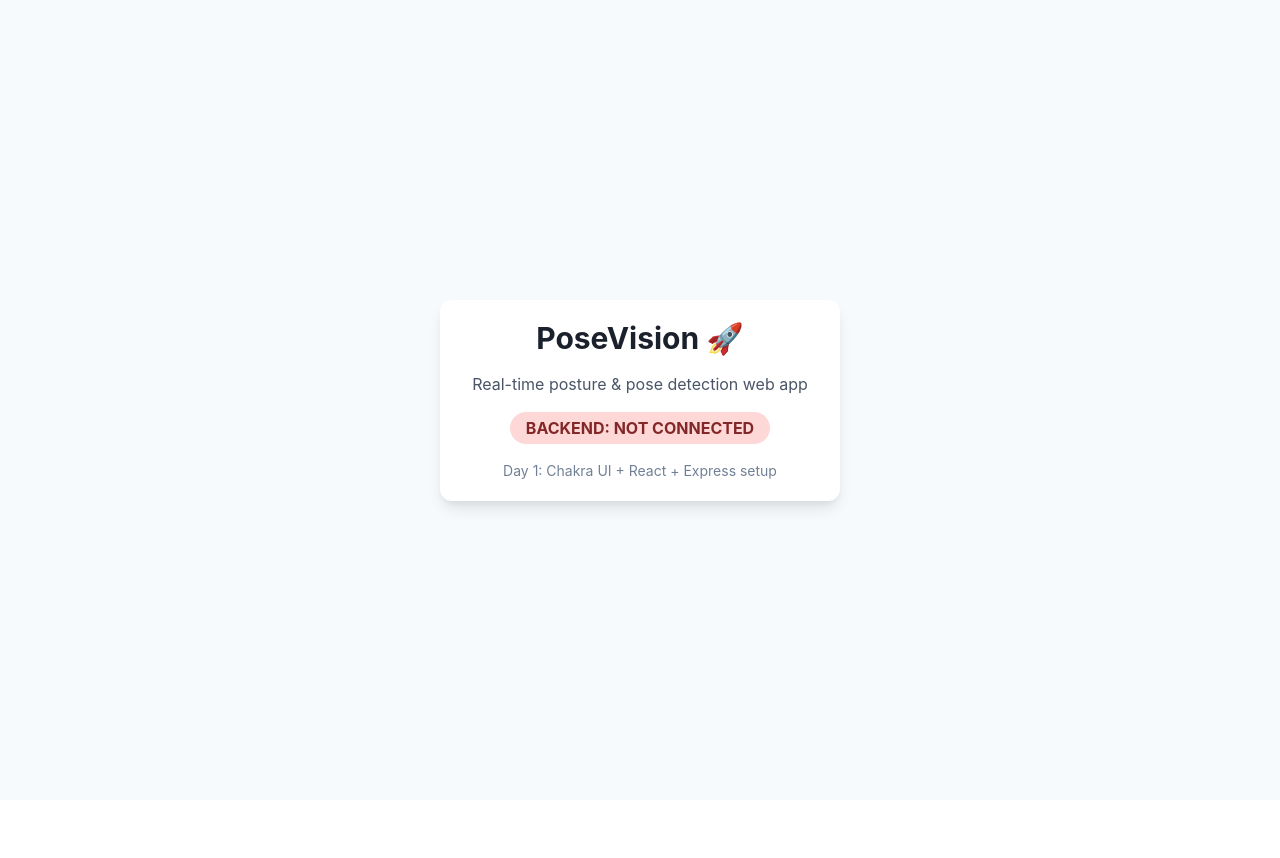
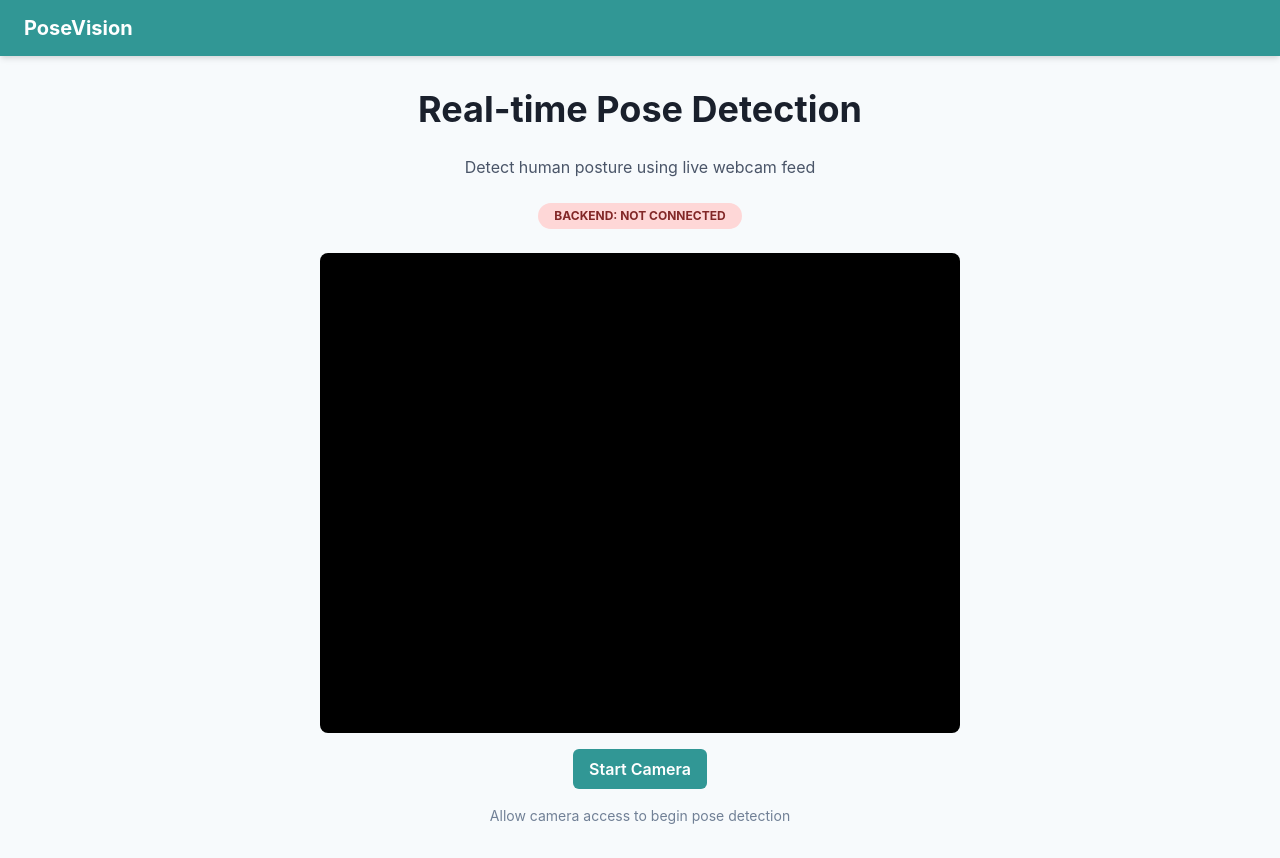
Before and after one commit to prernapreyshi/posevision, a React (Vite) app in the folder client/: page / in a window 1280 px wide. Before the commit the page ends 800 px from the top, so only its background shows below. Built offline with nearby package versions, Linux system fonts and the light colour scheme; no server answers.

Commit message:
Built a clean Chakra UI layout + live webcam access with start/stop controls.

```diff
--- a/client/src/App.jsx
+++ b/client/src/App.jsx
@@ -1,51 +1,12 @@
-import { useEffect, useState } from "react";
-import {
-  Box,
-  Heading,
-  Text,
-  Card,
-  CardBody,
-  VStack,
-  Badge,
-} from "@chakra-ui/react";
+import { Box } from "@chakra-ui/react";
+import Navbar from "./components/Navbar";
+import Home from "./pages/Home";
 
 function App() {
-  const [backendStatus, setBackendStatus] = useState("Checking...");
-
-  useEffect(() => {
-    fetch("/api/health")
-      .then((res) => res.json())
-      .then((data) => setBackendStatus(data.status))
-      .catch(() => setBackendStatus("Not Connected"));
-  }, []);
-
   return (
-    <Box minH="100vh" bg="gray.50" display="flex" alignItems="center" justifyContent="center">
-      <Card w="400px" boxShadow="lg" borderRadius="xl">
-        <CardBody>
-          <VStack spacing={4}>
-            <Heading size="lg">PoseVision 🚀</Heading>
-
-            <Text textAlign="center" color="gray.600">
-              Real-time posture & pose detection web app
-            </Text>
-
-            <Badge
-              colorScheme={backendStatus === "ok" ? "green" : "red"}
-              fontSize="1em"
-              px={4}
-              py={1}
-              borderRadius="full"
-            >
-              Backend: {backendStatus}
-            </Badge>
-
-            <Text fontSize="sm" color="gray.500">
-              Day 1: Chakra UI + React + Express setup
-            </Text>
-          </VStack>
-        </CardBody>
-      </Card>
+    <Box minH="100vh" bg="gray.50">
+      <Navbar />
+      <Home />
     </Box>
   );
 }
--- /dev/null
+++ b/client/src/components/Navbar.jsx
@@ -0,0 +1,17 @@
+import { Box, Heading } from "@chakra-ui/react";
+
+function Navbar() {
+  return (
+    <Box
+      bg="teal.500"
+      color="white"
+      px={6}
+      py={4}
+      boxShadow="md"
+    >
+      <Heading size="md">PoseVision</Heading>
+    </Box>
+  );
+}
+
+export default Navbar;
--- /dev/null
+++ b/client/src/components/WebcamView.jsx
@@ -0,0 +1,59 @@
+import { Box, Button, VStack, Text } from "@chakra-ui/react";
+import { useRef, useState } from "react";
+
+function WebcamView() {
+  const videoRef = useRef(null);
+  const [isCameraOn, setIsCameraOn] = useState(false);
+
+  const startCamera = async () => {
+    try {
+      const stream = await navigator.mediaDevices.getUserMedia({ video: true });
+      videoRef.current.srcObject = stream;
+      setIsCameraOn(true);
+    } catch (err) {
+      alert("Camera permission denied");
+    }
+  };
+
+  const stopCamera = () => {
+    const stream = videoRef.current.srcObject;
+    stream.getTracks().forEach(track => track.stop());
+    videoRef.current.srcObject = null;
+    setIsCameraOn(false);
+  };
+
+  return (
+    <VStack spacing={4}>
+      <Box
+        w="640px"
+        h="480px"
+        bg="black"
+        borderRadius="lg"
+        overflow="hidden"
+      >
+        <video
+          ref={videoRef}
+          autoPlay
+          playsInline
+          style={{ width: "100%", height: "100%" }}
+        />
+      </Box>
+
+      {!isCameraOn ? (
+        <Button colorScheme="teal" onClick={startCamera}>
+          Start Camera
+        </Button>
+      ) : (
+        <Button colorScheme="red" onClick={stopCamera}>
+          Stop Camera
+        </Button>
+      )}
+
+      <Text fontSize="sm" color="gray.500">
+        Allow camera access to begin pose detection
+      </Text>
+    </VStack>
+  );
+}
+
+export default WebcamView;
--- /dev/null
+++ b/client/src/pages/Home.jsx
@@ -0,0 +1,39 @@
+import { Box, VStack, Heading, Text, Badge } from "@chakra-ui/react";
+import { useEffect, useState } from "react";
+import WebcamView from "../components/WebcamView";
+
+function Home() {
+  const [backendStatus, setBackendStatus] = useState("Checking...");
+
+  useEffect(() => {
+    fetch("/api/health")
+      .then((res) => res.json())
+      .then((data) => setBackendStatus(data.status))
+      .catch(() => setBackendStatus("Not Connected"));
+  }, []);
+
+  return (
+    <Box p={8}>
+      <VStack spacing={6}>
+        <Heading>Real-time Pose Detection</Heading>
+
+        <Text color="gray.600">
+          Detect human posture using live webcam feed
+        </Text>
+
+        <Badge
+          colorScheme={backendStatus === "ok" ? "green" : "red"}
+          px={4}
+          py={1}
+          borderRadius="full"
+        >
+          Backend: {backendStatus}
+        </Badge>
+
+        <WebcamView />
+      </VStack>
+    </Box>
+  );
+}
+
+export default Home;
```
Also changed, not shown: client/src/components/StatusBadge.jsx (added, +17 -0 lines).
